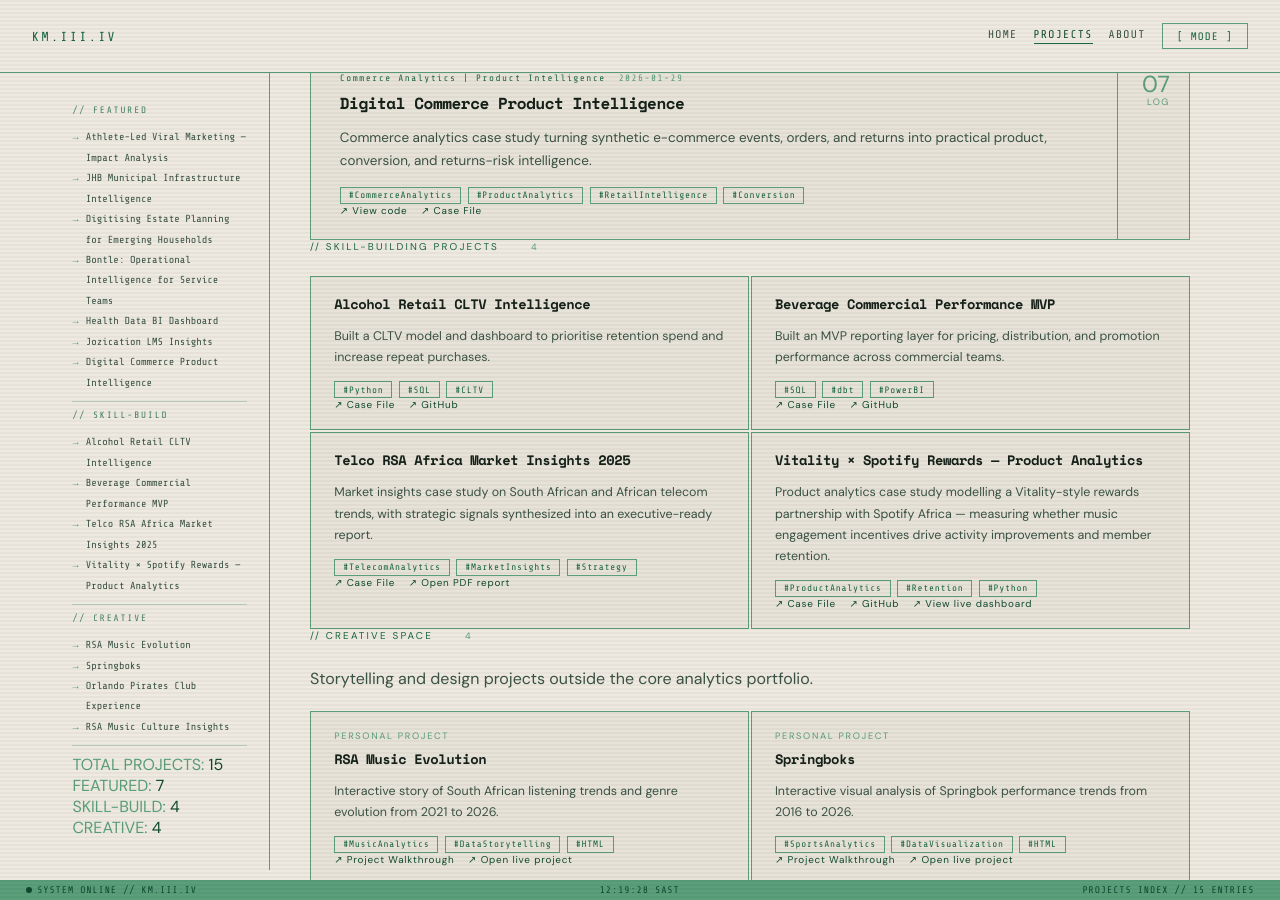
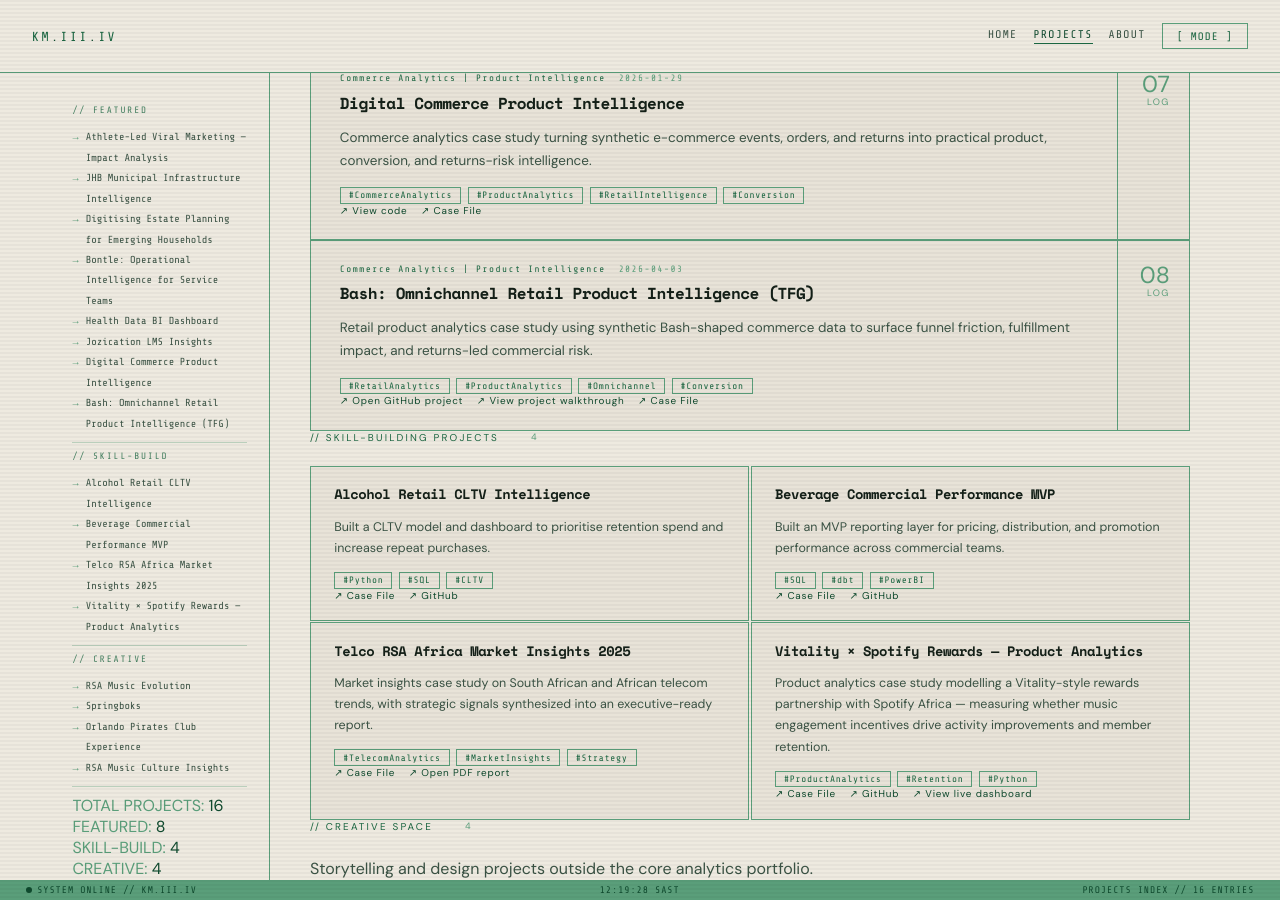
Before and after one commit to km-webdvlpr/III_V2, a Jekyll site: the page built from projects.md, in a window 1280 px wide and 900 px high, scrolled down 1514 px. Built offline with Jekyll 4.4.1, drawn with Linux system fonts in a browser that asks for light colours; some of the changed lines change nothing that is shown.

Commit message:
Add Bash product intelligence case study

```diff
--- a/_data/project_registry.yml
+++ b/_data/project_registry.yml
@@ -89,9 +89,22 @@
     - beverage-commercial-performance-mvp
     - athlete-viral-marketing-impact-analysis
 
-- slug: alcohol-retail-cltv-intelligence
+- slug: bash-product-intelligence
   order: 8
   log: "08"
+  tier: flagship
+  group: featured
+  homepage: false
+  about: true
+  filters: [analytics, product]
+  related:
+    - digital-commerce-product-intelligence
+    - bontle-operational-intelligence-for-service-teams
+    - jozication-lms-insights
+
+- slug: alcohol-retail-cltv-intelligence
+  order: 9
+  log: "09"
   tier: supporting
   group: skill-build
   homepage: false
@@ -103,8 +116,8 @@
     - athlete-viral-marketing-impact-analysis
 
 - slug: beverage-commercial-performance-mvp
-  order: 9
-  log: "09"
+  order: 10
+  log: "10"
   tier: supporting
   group: skill-build
   homepage: false
@@ -116,8 +129,8 @@
     - health-data-bi-powerbi
 
 - slug: telco-rsa-africa-market-insights-2025
-  order: 10
-  log: "10"
+  order: 11
+  log: "11"
   tier: supporting
   group: skill-build
   homepage: false
@@ -129,8 +142,8 @@
     - beverage-commercial-performance-mvp
 
 - slug: vitality-spotify-rewards-analytics-case-study
-  order: 11
-  log: "11"
+  order: 12
+  log: "12"
   tier: supporting
   group: skill-build
   homepage: false
@@ -142,8 +155,8 @@
     - jozication-lms-insights
 
 - slug: rsa-music-evolution-case-study
-  order: 12
-  log: "12"
+  order: 13
+  log: "13"
   tier: exploratory
   group: creative
   homepage: false
@@ -155,8 +168,8 @@
     - orlando-pirates-club-experience
 
 - slug: springboks-case-study
-  order: 13
-  log: "13"
+  order: 14
+  log: "14"
   tier: exploratory
   group: creative
   homepage: false
@@ -168,8 +181,8 @@
     - athlete-viral-marketing-impact-analysis
 
 - slug: orlando-pirates-club-experience
-  order: 14
-  log: "14"
+  order: 15
+  log: "15"
   tier: exploratory
   group: creative
   homepage: false
@@ -181,8 +194,8 @@
     - rsa-music-evolution-case-study
 
 - slug: rsa-music-culture-insights
-  order: 15
-  log: "15"
+  order: 16
+  log: "16"
   tier: exploratory
   group: creative
   homepage: false
--- /dev/null
+++ b/_projects/bash-product-intelligence.md
@@ -0,0 +1,121 @@
+---
+title: "Bash: Omnichannel Retail Product Intelligence (TFG)"
+date: 2026-04-03
+summary: "Retail product analytics case study using synthetic Bash-shaped commerce data to surface funnel friction, fulfillment impact, and returns-led commercial risk."
+tags: ["Retail Analytics", "Product Analytics", "Omnichannel", "Conversion", "Returns Intelligence"]
+featured: true
+roleFocus: "Commerce Analytics | Product Intelligence"
+projectShows:
+  - "Funnel conversion analysis"
+  - "Fulfillment impact interpretation"
+  - "Returns-led product insight"
+snapshot:
+  problem: "Traffic, orders, and promotions alone do not show where Bash is losing conversion or where post-order friction is eroding margin."
+  focus: "I structured a Bash-shaped synthetic commerce dataset across sessions, events, orders, fulfillment, and returns to isolate the most important operating signals."
+  outcome: "The case turns omnichannel retail activity into a practical product intelligence view for conversion, delivery reliability, and category risk."
+demo: "https://km-webdvlpr.github.io/bash-product-intelligence/"
+demoLabel: "View project walkthrough"
+repo: "https://github.com/km-webdvlpr/bash-product-intelligence"
+repoLabel: "Open GitHub project"
+---
+
+## Overview
+Bash: Omnichannel Retail Product Intelligence is a retail product analytics case study built around the real operating shape of a high-traffic commerce platform. The work focuses on where the user journey breaks between browse and purchase, how fulfillment reliability affects support demand, and where returns begin to distort what looks like healthy product performance.
+
+## Hero
+Omnichannel retail product analytics case study focused on conversion pressure, fulfillment reliability, and returns-led commercial risk.
+
+## Intelligence Layer
+Retail teams can see sessions, orders, and campaign spikes every day. That does not automatically reveal where the actual product pressure sits. Bash needs a view that connects discovery, checkout, delivery, and returns so product, trading, and operations can make sharper weekly decisions.
+
+## Problem
+The core problem is not traffic volume. It is the lack of a joined-up operating view across the full retail journey. Without that, teams risk pushing more acquisition into a weak checkout path, treating delivery issues as a logistics-only concern, and over-celebrating categories that are quietly losing value through returns.
+
+## Data / Signals
+### Analyst Objective
+Build a decision-ready product intelligence layer that helps teams:
+- read the funnel from session to purchase,
+- isolate where mobile and channel friction is breaking checkout,
+- measure the commercial effect of late fulfillment,
+- and identify which categories carry the heaviest returns pressure.
+
+### Stakeholders
+- Product teams improving mobile and checkout experience.
+- Growth teams deciding where extra traffic will actually convert.
+- Trading and merchandising teams reviewing category performance.
+- Fulfillment and CX teams managing post-order friction and support load.
+
+### Key Questions
+- Where does the Bash funnel lose the most momentum by device?
+- Is mobile web a traffic problem or a checkout problem?
+- How much do late orders lift support contact and return risk?
+- Which categories require better fit, expectation-setting, or product detail before more demand is pushed through them?
+
+### KPI Framework
+- Funnel: sessions, PDP reach, add-to-cart rate, checkout start rate, purchase rate.
+- Device quality: session-to-purchase conversion by mobile app, mobile web, and desktop.
+- Fulfillment: late-order rate, support-contact rate, split-delivery exposure.
+- Returns: category return rate, refund share, top return reasons, net revenue after returns.
+
+## Insight
+- The modeled funnel converts 62,959 sessions into 4,186 purchases, a 6.65% session-to-purchase rate.
+- Mobile app converts at 8.78% versus 3.30% on mobile web, which points to downstream checkout friction rather than weak demand.
+- Late orders represent 12.1% of orders, but lift support-contact rate to 31.1% versus 9.8% for on-time delivery.
+- Footwear carries the highest modeled return rate at 22.9%, with `size_issue` emerging as the most common return reason overall.
+
+## Implication
+- Bash should prioritize mobile web checkout fixes before buying more top-of-funnel traffic.
+- Delivery reliability belongs in product review, because late fulfillment lifts both customer effort and return risk.
+- Mixed-inventory and split-delivery exposure should be treated as conversion-protection work, not only back-office ops work.
+- Footwear needs sharper sizing, fit guidance, and expectation-setting before heavier promotional pressure is justified.
+
+## Closing
+### Deliverables
+- Synthetic Bash-shaped datasets across users, sessions, events, orders, fulfillment, and returns.
+- Pandas-based funnel, checkout, fulfillment, and returns analysis.
+- Exported CSV outputs for KPI review and supporting visuals for stakeholder storytelling.
+- Hosted walkthrough report plus readable project documentation in GitHub.
+
+### Outcome
+The case demonstrates how omnichannel retail analytics can move beyond traffic and revenue reporting into product intelligence that is more useful for weekly operating decisions.
+
+### Key Visuals
+<div class="report-figure">
+  <img src="../../projects/bash-product-intelligence/funnel-by-device.png" alt="Bash funnel by device" />
+  <p class="report-caption">Mobile app converts far better than mobile web in the modeled funnel, which points to later-stage experience friction rather than weak demand.</p>
+</div>
+
+<div class="report-figure">
+  <img src="../../projects/bash-product-intelligence/checkout-dropoff-by-channel.png" alt="Checkout abandonment by channel for Bash case study" />
+  <p class="report-caption">Promotional and acquisition-heavy channels show the weakest checkout completion, reinforcing the need to protect downstream experience before scaling traffic.</p>
+</div>
+
+<div class="report-figure">
+  <img src="../../projects/bash-product-intelligence/late-fulfillment-impact.png" alt="Late fulfillment impact on support and returns" />
+  <p class="report-caption">Late delivery increases both support demand and return risk, making fulfillment reliability a commercial KPI rather than a pure logistics KPI.</p>
+</div>
+
+<div class="report-figure">
+  <img src="../../projects/bash-product-intelligence/returns-by-category.png" alt="Return rate by category for Bash case study" />
+  <p class="report-caption">Returns pressure is concentrated rather than evenly spread, with Footwear carrying the heaviest modeled risk in this run.</p>
+</div>
+
+### Recommendations
+- Fix mobile web checkout and payment friction before increasing acquisition spend.
+- Reduce split-delivery exposure on mixed-inventory orders.
+- Add tighter delivery-promise communication when order complexity is high.
+- Focus category-level content improvements first on Footwear, especially fit and sizing clarity.
+
+### Embedded Project
+<div style="position:relative;height:78vh;min-height:620px;border:1px solid var(--border);border-radius:.45rem;overflow:hidden;background:var(--panel);margin-top:.75rem;">
+  <iframe
+    src="https://km-webdvlpr.github.io/bash-product-intelligence/"
+    title="Bash Product Intelligence"
+    loading="lazy"
+    style="width:100%;height:100%;border:0;"
+  ></iframe>
+</div>
+
+### Link
+- Hosted walkthrough: [Bash Product Intelligence](https://km-webdvlpr.github.io/bash-product-intelligence/)
+- GitHub repo: [bash-product-intelligence](https://github.com/km-webdvlpr/bash-product-intelligence)
```
Also changed, not shown: projects/bash-product-intelligence/checkout-dropoff-by-channel.png (added), projects/bash-product-intelligence/funnel-by-device.png (added), projects/bash-product-intelligence/late-fulfillment-impact.png (added), projects/bash-product-intelligence/returns-by-category.png (added).
